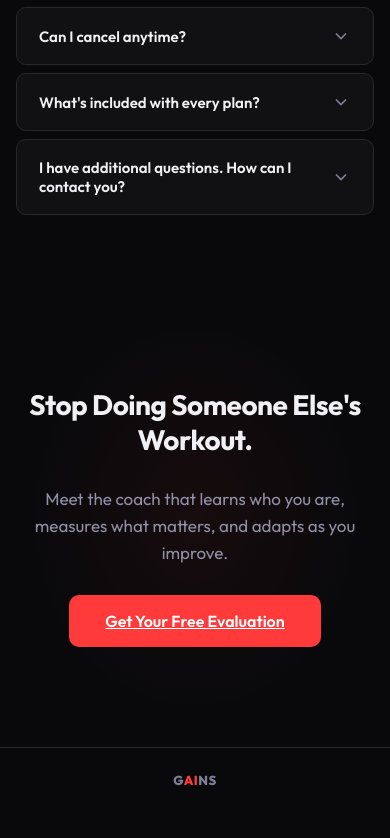
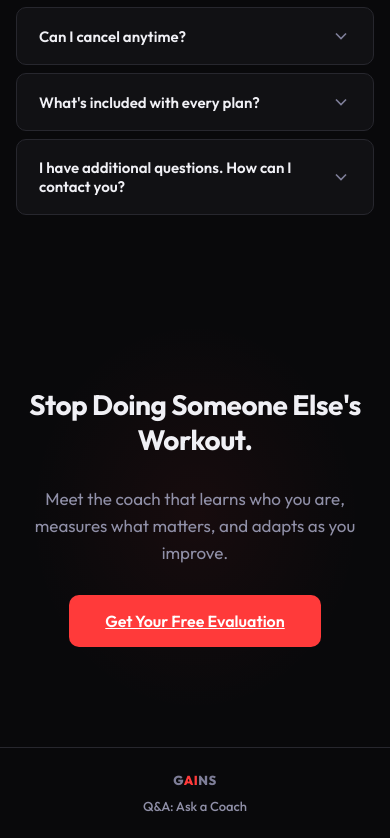
Before and after one commit to TheGainsLab/wodwisdom, a React (Vite) app: page / in a window 390 px wide. Shown: the part 9435-10273 px from the top of the page. Before the commit the page ends 10247 px from the top, so only its background shows below. Built offline with nearby package versions, Linux system fonts and the light colour scheme; no server answers.

Commit message:
Landing footer Q&A link so mobile visitors can find the library
The landing header nav is display:none under 640px, so the footer link
is the only mobile-visible path to /qa. Signed-out surface only —
members have the Coach and never see a Q&A link in the app.

```diff
--- a/src/pages/LandingPage.tsx
+++ b/src/pages/LandingPage.tsx
@@ -538,6 +538,12 @@ export default function LandingPage() {
 
       <footer className="landing-footer">
         <GainsLogo />
+        {/* Visible on mobile too — the header nav is display:none under 640px. */}
+        <div style={{ marginTop: 10 }}>
+          <Link to="/qa" style={{ color: 'var(--text-dim)', textDecoration: 'none', fontSize: 13, fontWeight: 500 }}>
+            Q&amp;A: Ask a Coach
+          </Link>
+        </div>
       </footer>
     </div>
   );
```
